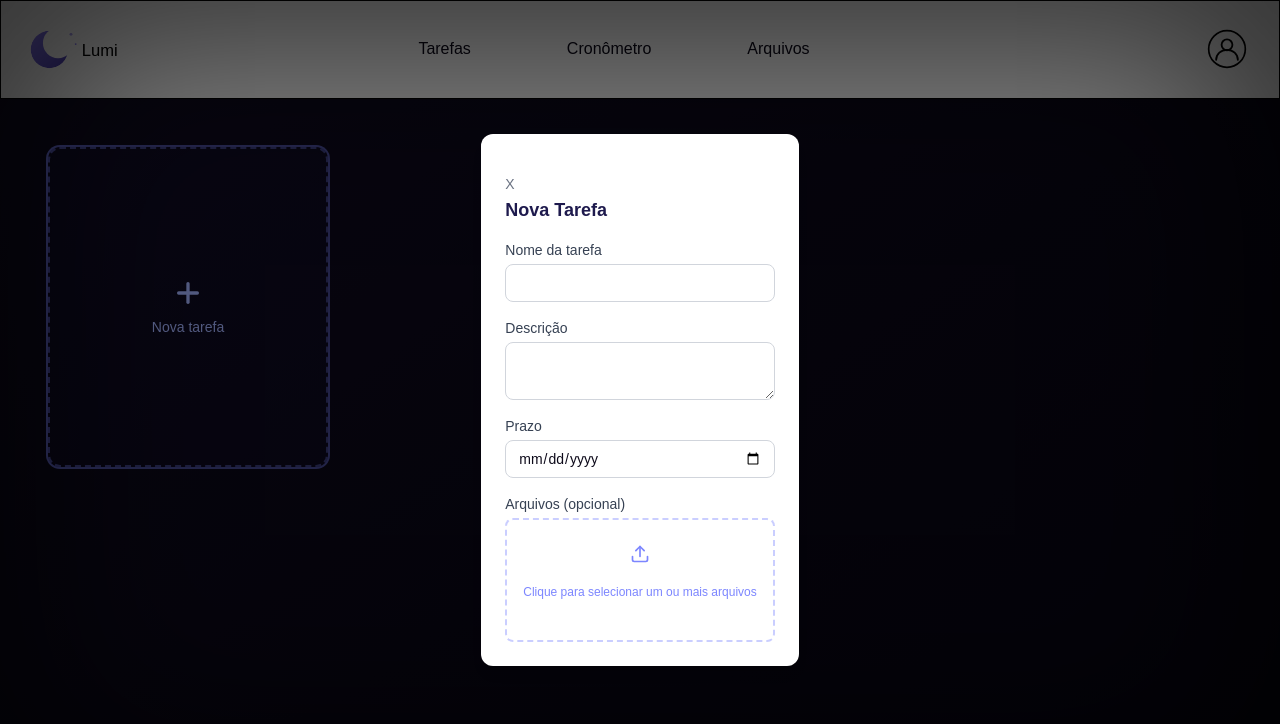
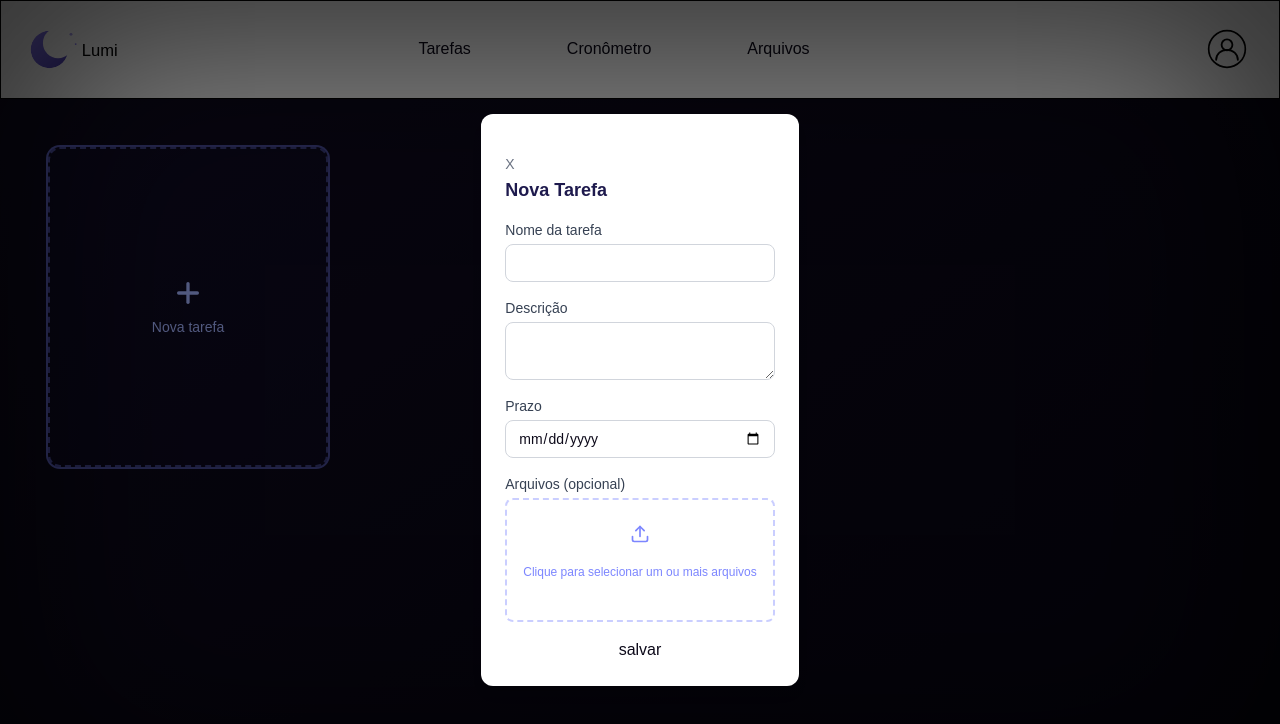
Before and after one commit to tomzbraga/lumi, a Next.js app: page / in a window 1280 px wide. Both pictures are taken after a click on the button "Nova tarefa". Shown: the top 724 px of the page. Built offline with nearby package versions, Linux system fonts and the light colour scheme.

Commit message:
adiciona botão salvar

```diff
--- a/src/components/Modal.tsx
+++ b/src/components/Modal.tsx
@@ -1,16 +1,22 @@
 import CloseButton from "./CloseButton";
 import NewTaskForm from "./tasks/NewTaskForm";
+import { NewTaskData } from "./tasks/NewTaskForm";
 
 interface ModalProps {
   onClose: () => void;
 }
 
 export default function Modal({ onClose }: ModalProps) {
+  function handleCreateTask(data: NewTaskData) {
+    console.log("Tarefa Salva");
+    onClose();
+  }
+
   return (
     <div className="fixed inset-0 z-50 flex items-center justify-center bg-black/50">
       <div className="relative rounded-xl bg-white p-6 shadow-lg">
         <CloseButton onClick={onClose} />
-        <NewTaskForm />
+        <NewTaskForm onClose={onClose} onSubmit={handleCreateTask} />
       </div>
     </div>
   );
--- a/src/components/tasks/NewTaskForm.tsx
+++ b/src/components/tasks/NewTaskForm.tsx
@@ -11,7 +11,7 @@ export interface NewTaskData {
   name: string;
   description: string;
   deadLine: string;
-  file: File[];
+  files: File[];
 }
 
 export default function NewTaskForm({ onSubmit, onClose }: NewTaskFormProps) {
@@ -22,7 +22,7 @@ export default function NewTaskForm({ onSubmit, onClose }: NewTaskFormProps) {
 
   function handleSubmit(e: SubmitEvent<HTMLFormElement>) {
     e.preventDefault();
-    onSubmit({ name, description, deadLine, file });
+    onSubmit({ name, description, deadLine, files });
   }
 
   return (
@@ -84,6 +84,7 @@ export default function NewTaskForm({ onSubmit, onClose }: NewTaskFormProps) {
           />
         </label>
       </FormField>
+      <button type="submit">salvar</button>
     </form>
   );
 }
```
